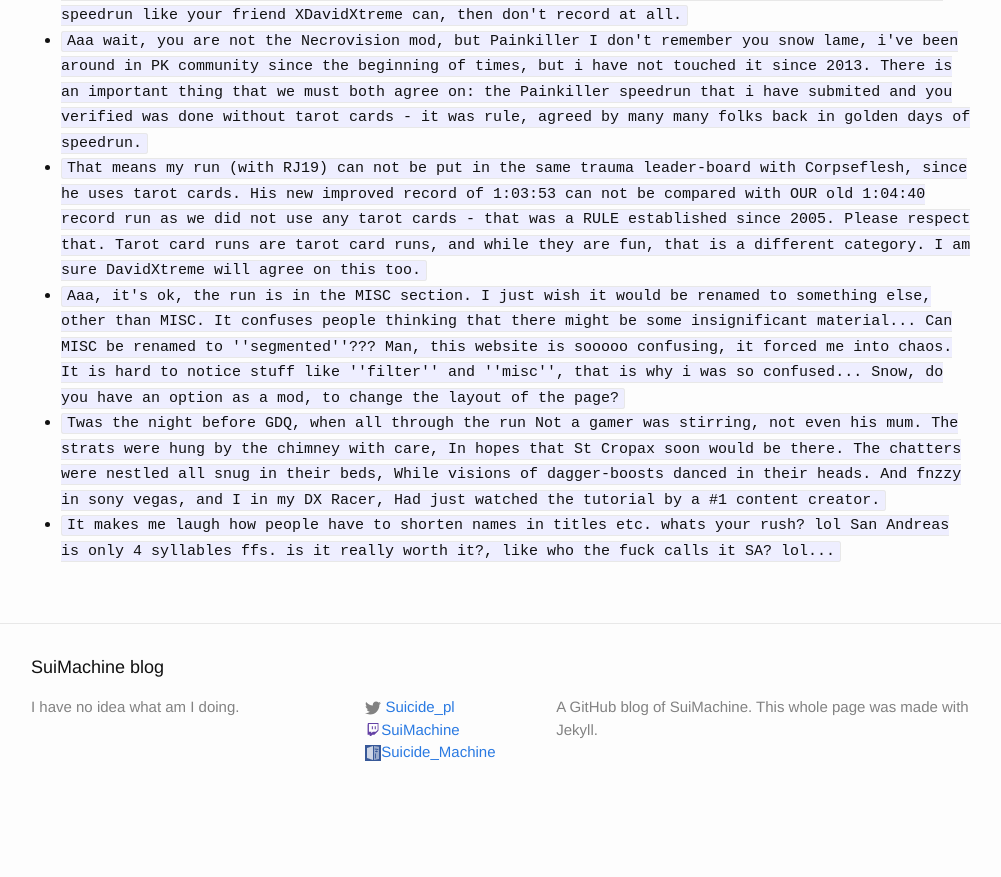
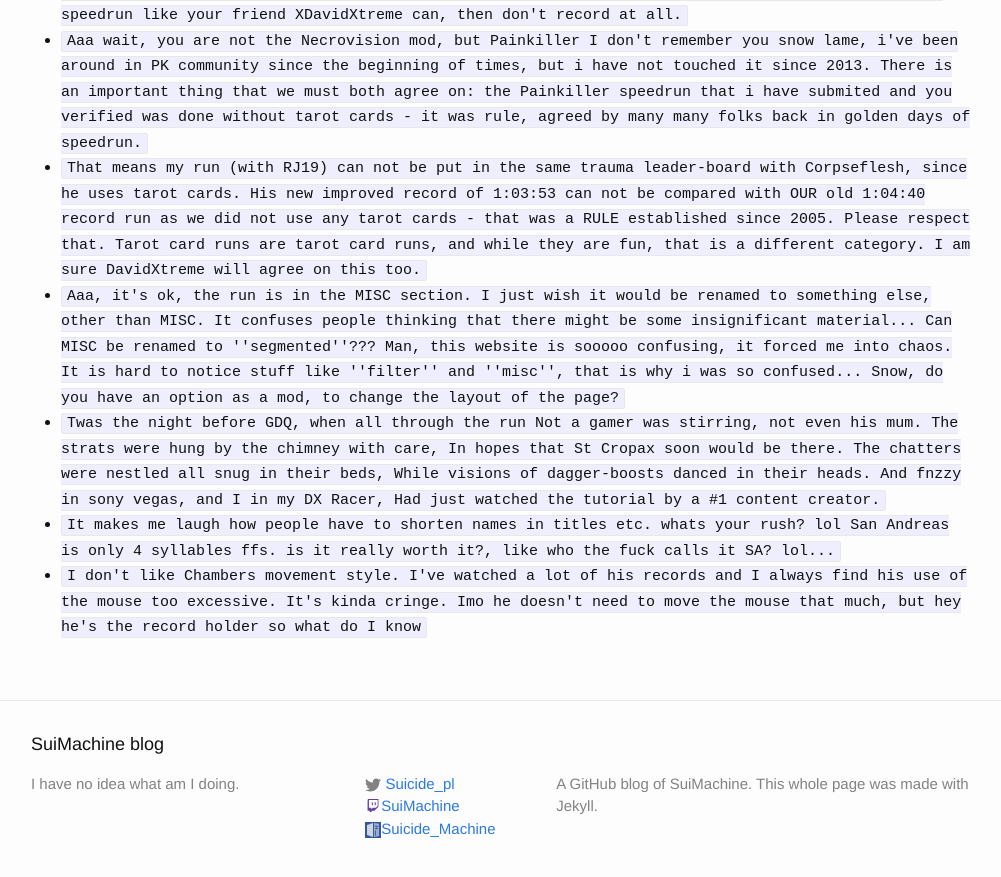
Before and after one commit to SuiMachine/SuiMachine.github.io, a Jekyll site: the page built from copy_pasta.md, in a window 1280 px wide and 900 px high, scrolled down 3618 px. Shown: the top 877 px of the window, without its empty margins (139-1140 px from the left). Built offline with Jekyll 4.4.1, drawn with Linux system fonts in a browser that asks for light colours; before the commit the page ends 4442 px from its top, so only the background shows below that.

Commit message:
Copypasta added

```diff
--- a/copy_pasta.md
+++ b/copy_pasta.md
@@ -56,3 +56,4 @@
 * ``Aaa, it's ok, the run is in the MISC section. I just wish it would be renamed to something else, other than MISC. It confuses people thinking that there might be some insignificant material... Can MISC be renamed to ''segmented''??? Man, this website is sooooo confusing, it forced me into chaos. It is hard to notice stuff like ''filter'' and ''misc'', that is why i was so confused... Snow, do you have an option as a mod, to change the layout of the page?``
 * ``Twas the night before GDQ, when all through the run Not a gamer was stirring, not even his mum. The strats were hung by the chimney with care, In hopes that St Cropax soon would be there. The chatters were nestled all snug in their beds, While visions of dagger-boosts danced in their heads. And fnzzy in sony vegas, and I in my DX Racer, Had just watched the tutorial by a #1 content creator.``
 * ``It makes me laugh how people have to shorten names in titles etc. whats your rush? lol San Andreas is only 4 syllables ffs. is it really worth it?, like who the fuck calls it SA? lol...``
+* ``I don't like Chambers movement style. I've watched a lot of his records and I always find his use of the mouse too excessive. It's kinda cringe. Imo he doesn't need to move the mouse that much, but hey he's the record holder so what do I know``
```
